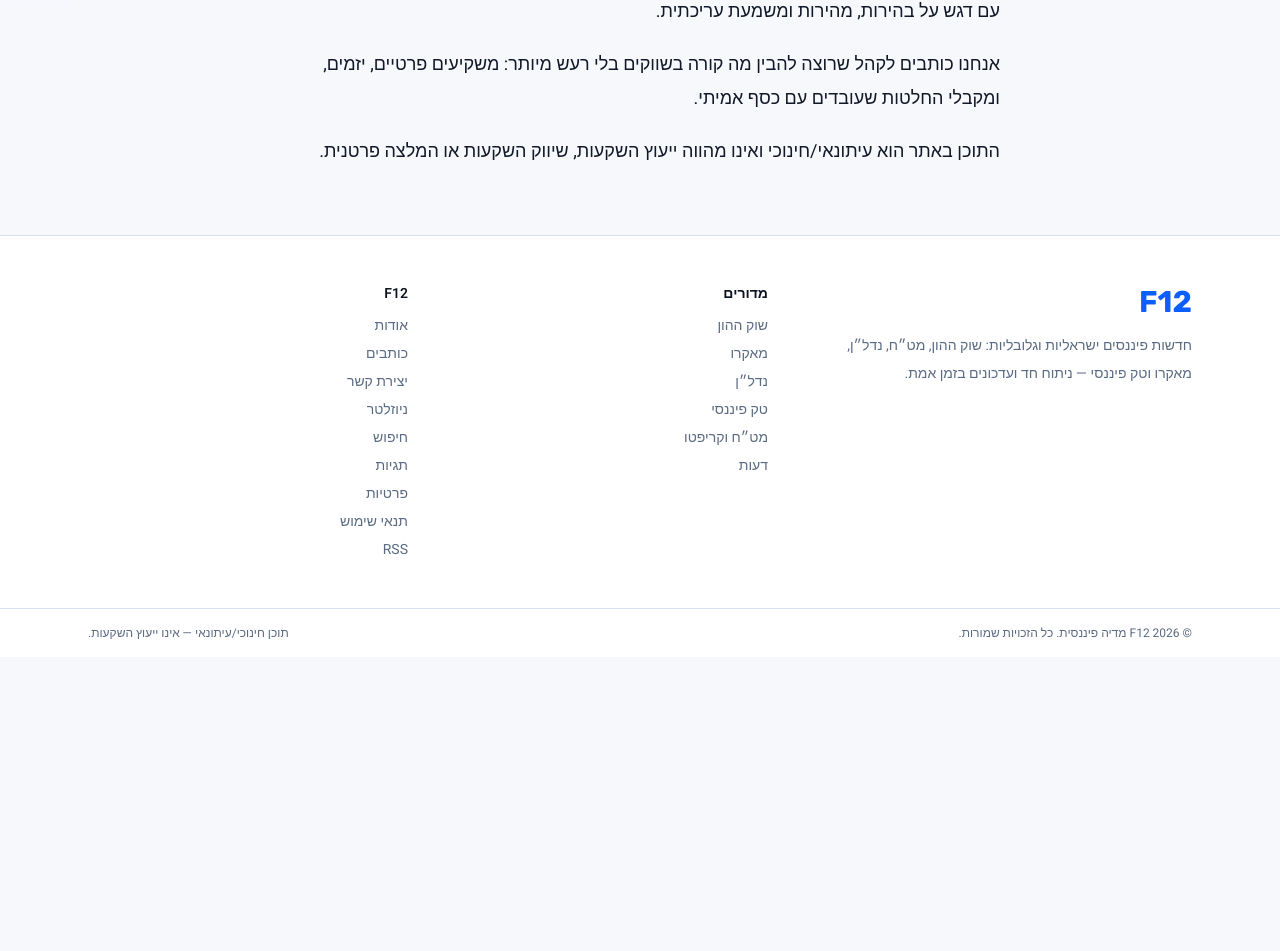
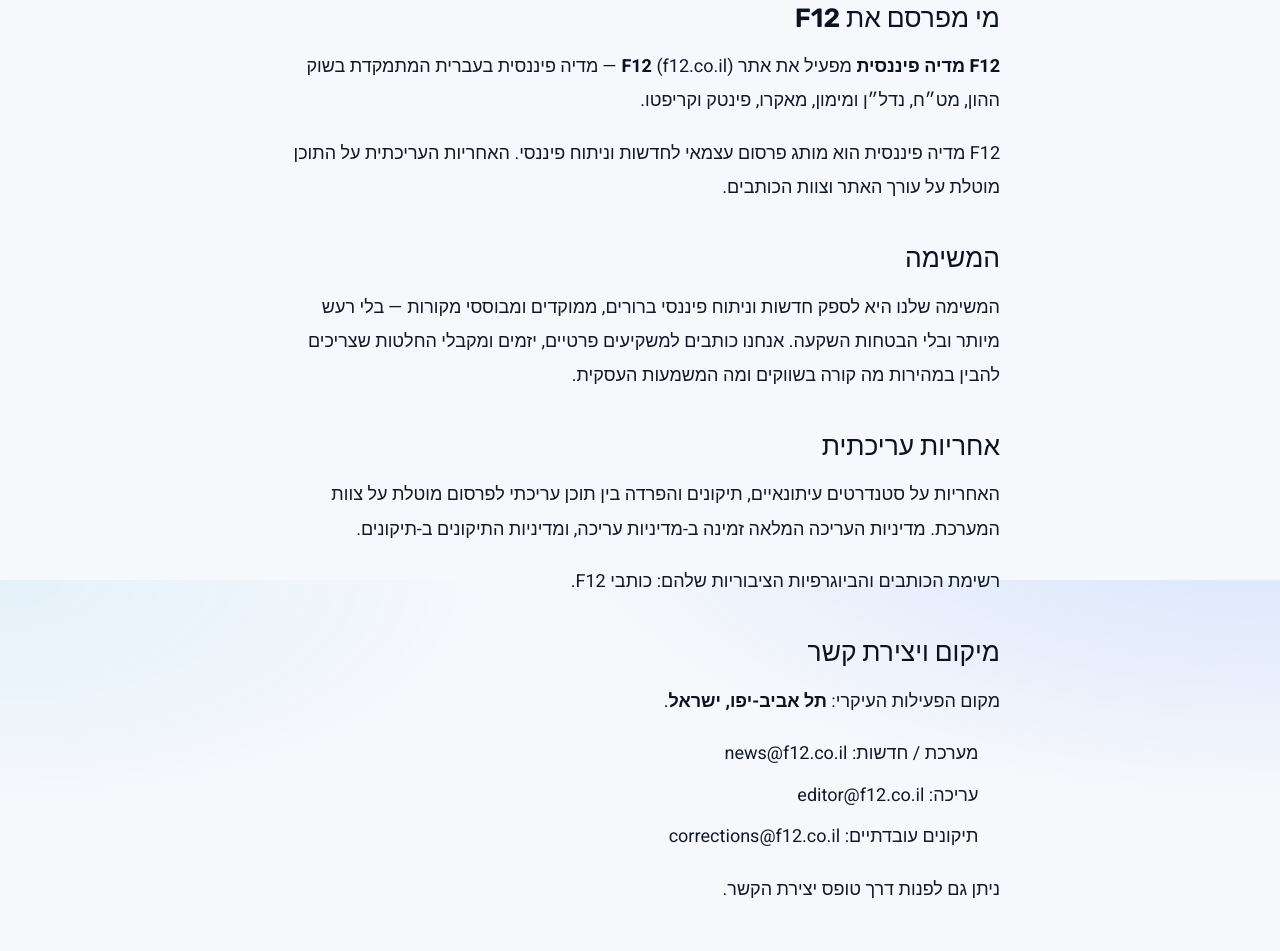
Before and after one commit to doronavni122/f12-co-il, a Next.js app: page /about in a window 1280 px wide. Shown: the part 220-1171 px from the top of the page. Before the commit the page ends 877 px from the top, so only its background shows below. Built offline with nearby package versions, Linux system fonts and the light colour scheme; no server answers.

Commit message:
strengthen About page for publisher transparency

```diff
--- a/src/app/about/page.tsx
+++ b/src/app/about/page.tsx
@@ -1,9 +1,10 @@
+import Link from "next/link";
 import { buildPageMetadata } from "@/lib/seo";
 import { siteConfig } from "@/lib/site";
 
 export const metadata = buildPageMetadata({
   title: "אודות",
-  description: `אודות ${siteConfig.name} — מדיה פיננסית ישראלית.`,
+  description: `אודות ${siteConfig.name} — מי מפרסם, מה המשימה, ומי אחראי על התוכן העריכתי.`,
   path: "/about",
 });
 
@@ -11,18 +12,74 @@ export default function AboutPage() {
   return (
     <div className="mx-auto max-w-3xl px-4 py-12 md:px-6">
       <h1 className="font-display text-4xl font-bold">אודות F12</h1>
+      <p className="mt-3 text-muted">
+        שקיפות עריכתית לקהל הקוראים ולשותפי הפצה.
+      </p>
+
       <div className="prose-article mt-8">
+        <h2>מי מפרסם את F12</h2>
         <p>
-          <strong>F12</strong> הוא אתר חדשות פיננסים ישראלי שמתמקד בשוק ההון,
-          מט״ח, נדל״ן, מאקרו וטק פיננסי — עם דגש על בהירות, מהירות ומשמעת עריכתית.
+          <strong>{siteConfig.legalName}</strong> מפעיל את אתר{" "}
+          <strong>{siteConfig.name}</strong> ({siteConfig.domain}) — מדיה פיננסית
+          בעברית המתמקדת בשוק ההון, מט״ח, נדל״ן ומימון, מאקרו, פינטק וקריפטו.
+        </p>
+        <p>{siteConfig.ownership}</p>
+
+        <h2>המשימה</h2>
+        <p>
+          המשימה שלנו היא לספק חדשות וניתוח פיננסי ברורים, ממוקדים ומבוססי מקורות —
+          בלי רעש מיותר ובלי הבטחות השקעה. אנחנו כותבים למשקיעים פרטיים, יזמים
+          ומקבלי החלטות שצריכים להבין במהירות מה קורה בשווקים ומה המשמעות
+          העסקית.
+        </p>
+
+        <h2>אחריות עריכתית</h2>
+        <p>
+          האחריות על סטנדרטים עיתונאיים, תיקונים והפרדה בין תוכן עריכתי לפרסום
+          מוטלת על צוות המערכת. מדיניות העריכה המלאה זמינה ב-
+          <Link href="/editorial-policy">מדיניות עריכה</Link>, ומדיניות התיקונים
+          ב-
+          <Link href="/corrections">תיקונים</Link>.
         </p>
         <p>
-          אנחנו כותבים לקהל שרוצה להבין מה קורה בשווקים בלי רעש מיותר: משקיעים
-          פרטיים, יזמים, ומקבלי החלטות שעובדים עם כסף אמיתי.
+          רשימת הכותבים והביוגרפיות הציבוריות שלהם:{" "}
+          <Link href="/authors">כותבי F12</Link>.
         </p>
+
+        <h2>מיקום ויצירת קשר</h2>
         <p>
-          התוכן באתר הוא עיתונאי/חינוכי ואינו מהווה ייעוץ השקעות, שיווק השקעות או
-          המלצה פרטנית.
+          מקום הפעילות העיקרי: <strong>{siteConfig.location.display}</strong>.
+        </p>
+        <ul>
+          <li>
+            מערכת / חדשות:{" "}
+            <a href={`mailto:${siteConfig.contactEmail}`}>
+              {siteConfig.contactEmail}
+            </a>
+          </li>
+          <li>
+            עריכה:{" "}
+            <a href={`mailto:${siteConfig.editorialEmail}`}>
+              {siteConfig.editorialEmail}
+            </a>
+          </li>
+          <li>
+            תיקונים עובדתיים:{" "}
+            <a href={`mailto:${siteConfig.correctionsEmail}`}>
+              {siteConfig.correctionsEmail}
+            </a>
+          </li>
+        </ul>
+        <p>
+          ניתן גם לפנות דרך{" "}
+          <Link href="/contact">טופס יצירת הקשר</Link>.
+        </p>
+
+        <h2>הבהרה חשובה</h2>
+        <p>
+          התוכן באתר הוא עיתונאי וחינוכי בלבד. הוא אינו ייעוץ השקעות, שיווק
+          השקעות, ייעוץ מס או המלצה פרטנית. כל החלטת השקעה היא באחריות הקורא
+          בלבד.
         </p>
       </div>
     </div>
```
Also changed, not shown: 1 other file (tests, documents, lock files or other folders).
